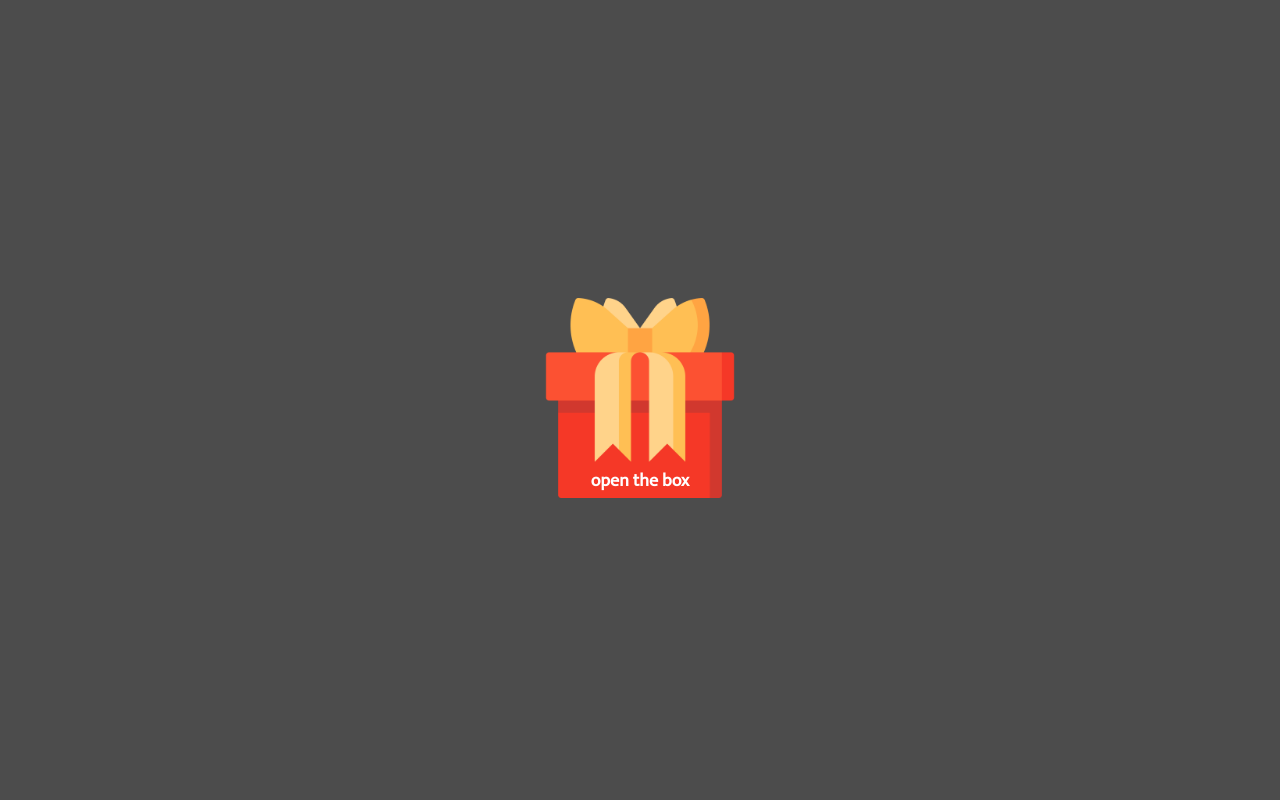
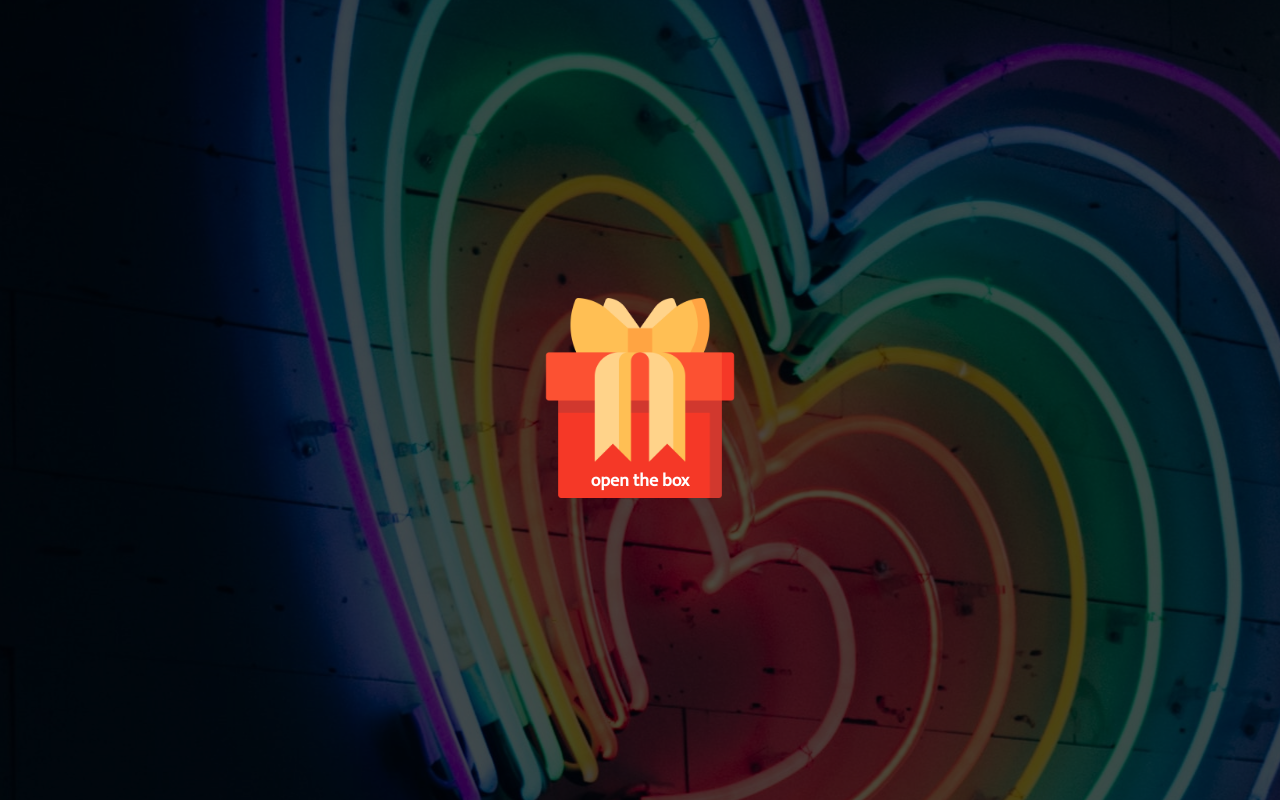
Before and after one commit to spark9896/Emotions, a plain HTML site: page gift.html in a window 1280 px wide. Drawn offline with Linux system fonts and the light colour scheme.

Commit message:
Update gift.css

```diff
--- a/css/gift.css
+++ b/css/gift.css
@@ -7,7 +7,7 @@ body {
 .container {
   height: 100vh;
   width: 100%;
-  background: url(./image/h.jpg);
+  background: url(../image/h.jpg);
   object-fit: cover;
   background-position: center;
   background-position-x: 70%;
```
